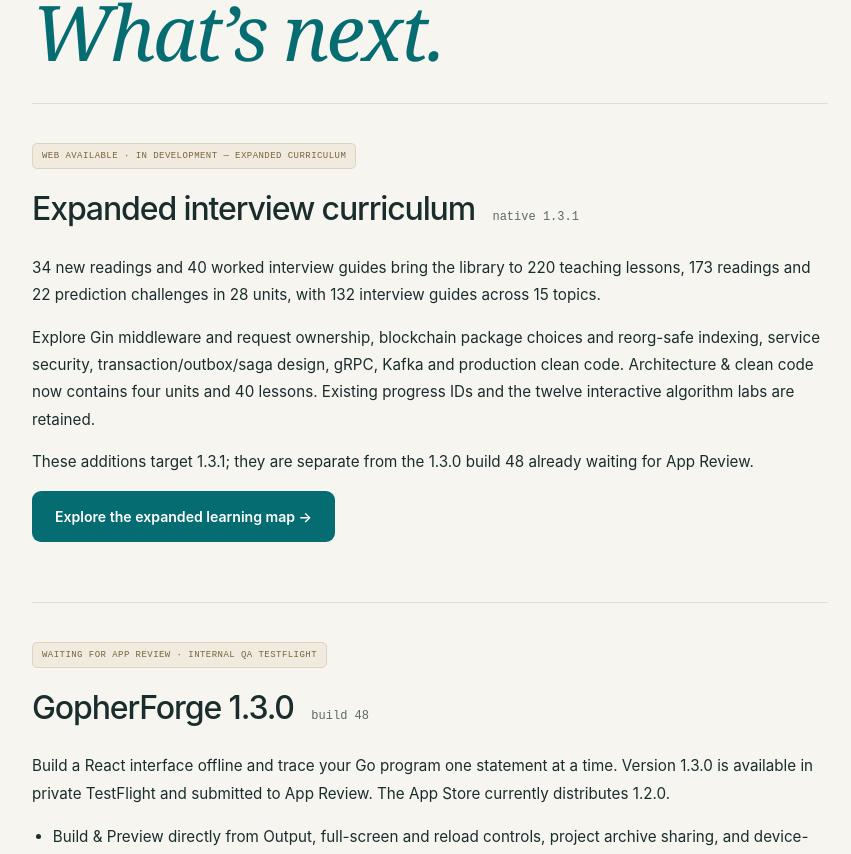
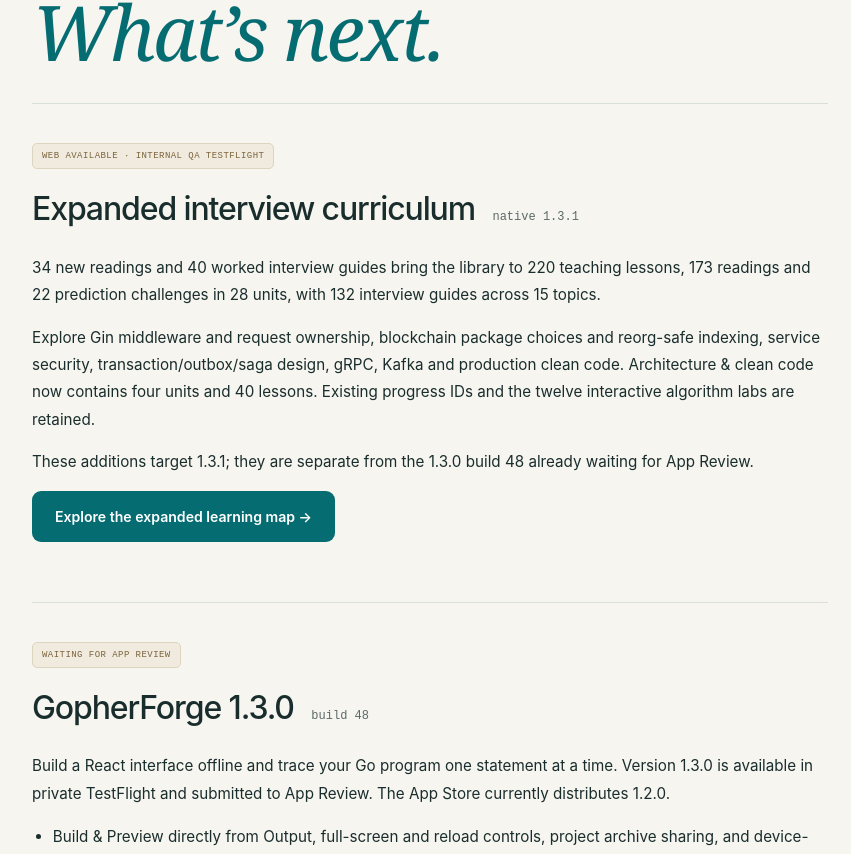
Before and after one commit to sergii-ziborov/GopherForge, a Next.js app in the folder website/: page /updates in a window 1280 px wide. Shown: the part 302-1156 px from the top of the page, without its empty margins (210-1061 px from the left). Built offline with nearby package versions, Linux system fonts and the light colour scheme.

Commit message:
Publish curriculum build 49 to TestFlight and synchronize release availability

```diff
--- a/website/src/app/updates/page.tsx
+++ b/website/src/app/updates/page.tsx
@@ -48,12 +48,11 @@
       </section>
       <section className="release" id="v130">
         <span className="release-badge muted">
-          {releases.next.status.toUpperCase()} ·{" "}
-          {releases.beta.status.toUpperCase()}
+          {releases.next.status.toUpperCase()}
         </span>
         <h2>
-          GopherForge {releases.beta.version}{" "}
-          <small>build {releases.beta.build}</small>
+          GopherForge {releases.next.version}{" "}
+          <small>build {releases.next.build}</small>
         </h2>
         <p>
           Build a React interface offline and trace your Go program one
--- a/website/src/content/course-version.json
+++ b/website/src/content/course-version.json
@@ -1,6 +1,6 @@
 {
   "source": "Native GoCourseCatalog + ReadingLessons.json",
-  "appVersion": "1.3.1 \u2014 In development \u2014 expanded curriculum",
+  "appVersion": "1.3.1 \u2014 Internal QA TestFlight",
   "publicAppVersion": "1.2.0",
   "catalogSHA256": "5759341cbb83c1c08e6580daef85bef67d10813d3a32ca0d3be1a5e1c67e1f99",
   "units": 28,
--- a/website/src/content/releases.json
+++ b/website/src/content/releases.json
@@ -13,13 +13,13 @@
   "toolchain": "Go 1.27.1",
   "priceUSD": "6.99",
   "beta": {
-    "version": "1.3.0",
-    "build": 48,
+    "version": "1.3.1",
+    "build": 49,
     "status": "Internal QA TestFlight"
   },
   "curriculum": {
     "version": "1.3.1",
     "build": 49,
-    "status": "In development \u2014 expanded curriculum"
+    "status": "Internal QA TestFlight"
   }
 }
```
Also changed, not shown: 3 other files (tests, documents, lock files or other folders).
